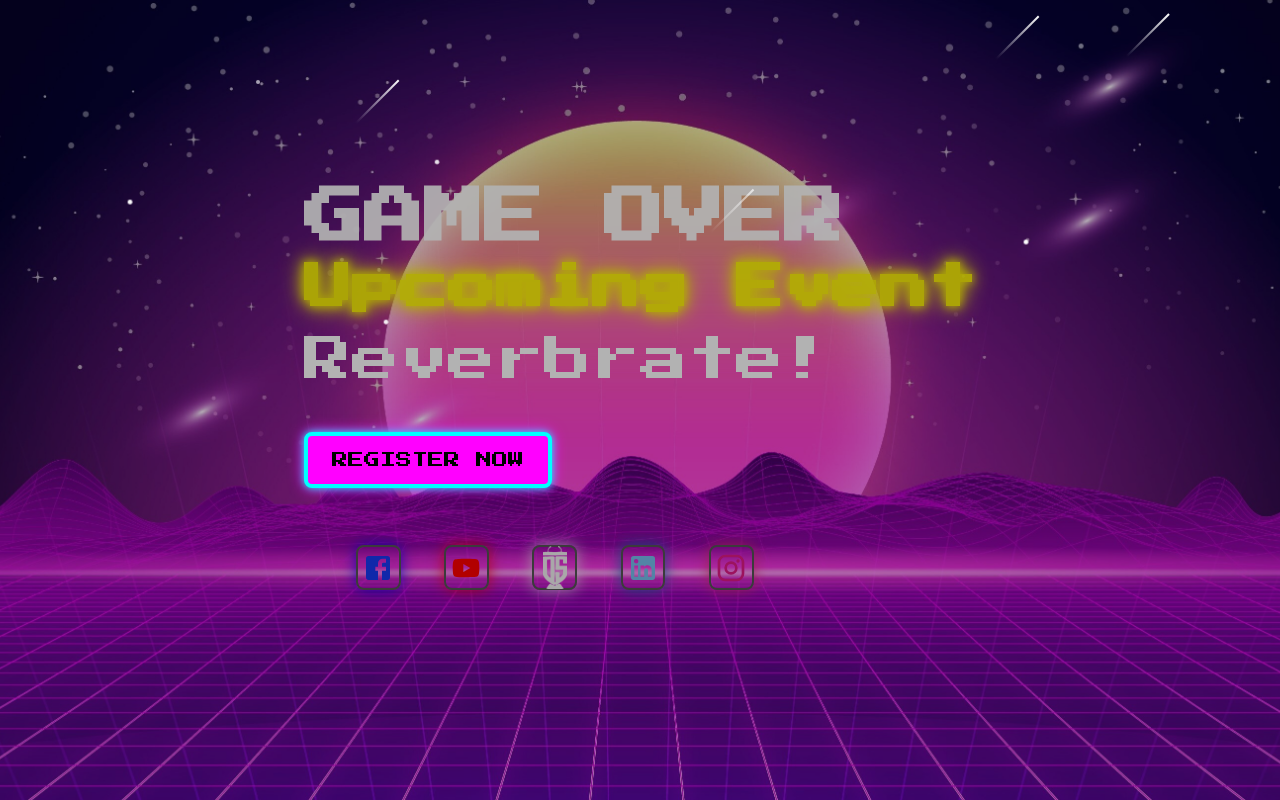
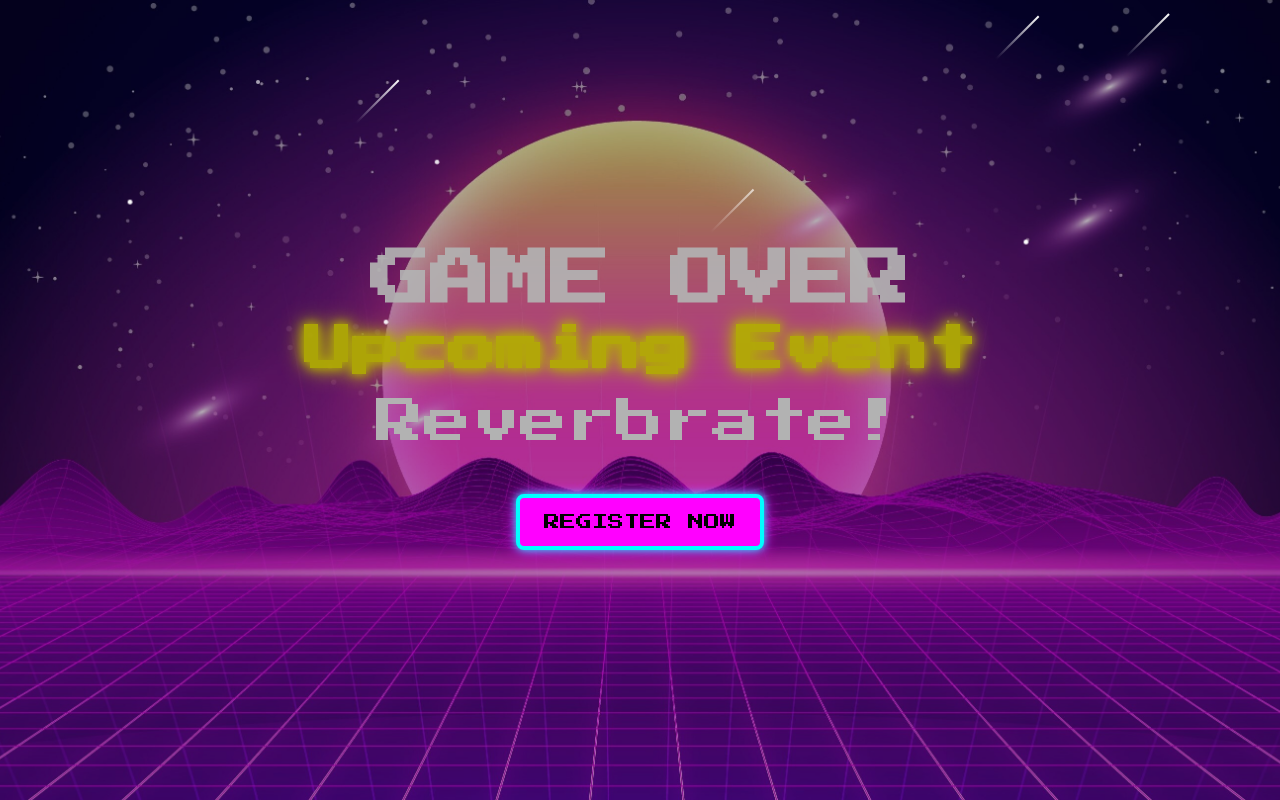
Before and after one commit to MiraclePallavi/Fictionary3.O, a React (Vite) app: page /game-finished in a window 1280 px wide. Built offline with nearby package versions, Linux system fonts and the light colour scheme; no server answers.

Commit message:
remove footer game-finished

```diff
--- a/src/pages/finish/game-finished.jsx
+++ b/src/pages/finish/game-finished.jsx
@@ -2,7 +2,7 @@ import React, { useState } from "react";
 import "./EventAd.module.css";
 import bgImage from "/assets/bg.jpg";
 import "../../index.css";
-import Footer from "../../components/Footer/Footer"
+
 const GameFinished = () => {
   const [gameOver, setGameOver] = useState(true);
 
@@ -31,7 +31,7 @@ const GameFinished = () => {
         <span></span>
         <span></span>
       </div>
-      <div>
+
       {/* Game Over Header */}
       <h1 className="xl:text-6xl  lg:text-5xl sm:text-3xl md:text-4xl font-bold text-neon-red flicker mb-4 font-pixel">
         GAME OVER
@@ -69,9 +69,6 @@ const GameFinished = () => {
         <span></span>
         <span></span>
       </div>
-      <Footer className="footer mt-7" />
-      </div>
-
     </div>
   );
 };
```
